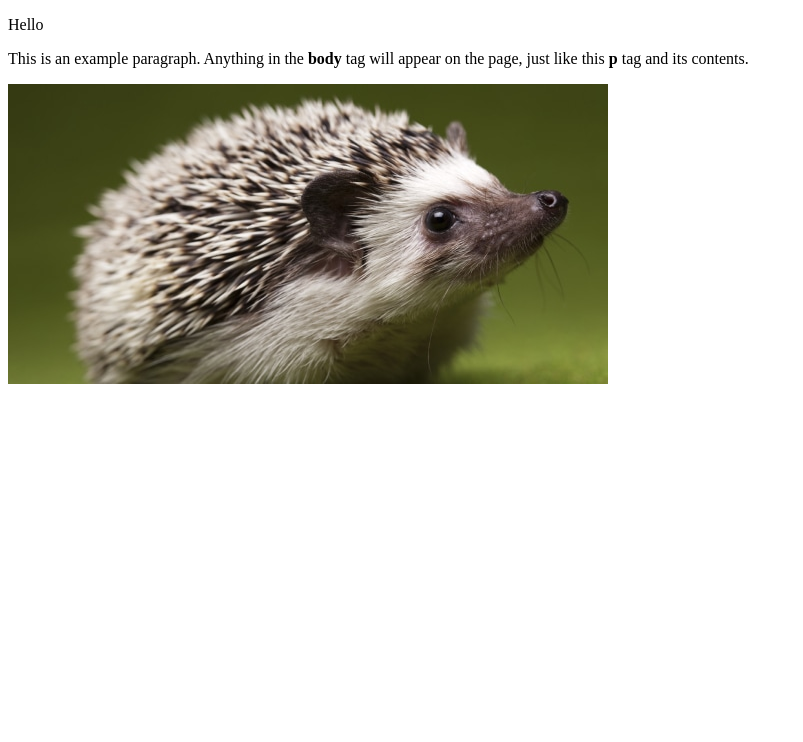
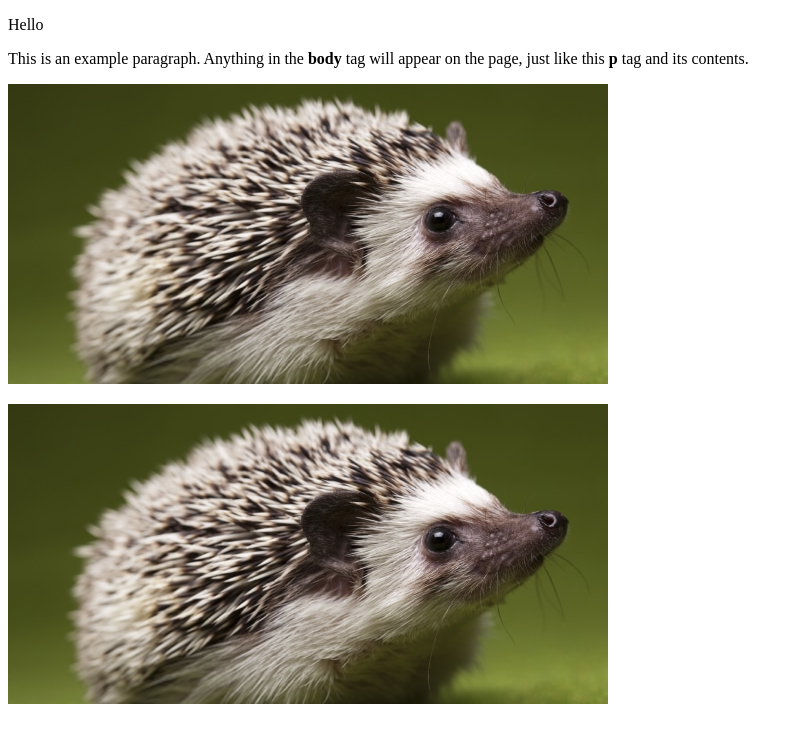
Before and after one commit to salphonse/test_git, a plain HTML site: page index.html in a window 1280 px wide. Shown: the whole page, without its empty margins (0-803 px from the left). Drawn offline with Linux system fonts and the light colour scheme.

Commit message:
Add image

```diff
--- a/index.html
+++ b/index.html
@@ -7,5 +7,6 @@
   	<p>Hello</p>
     <p>This is an example paragraph. Anything in the <strong>body</strong> tag will appear on the page, just like this <strong>p</strong> tag and its contents.</p>
     <p><img src="html/img/novy.jpg"></p>
+    <p><img src="html/img/novy.jpg"></p>
   </body>
 </html>
```
Also changed, not shown: 1 other file.
